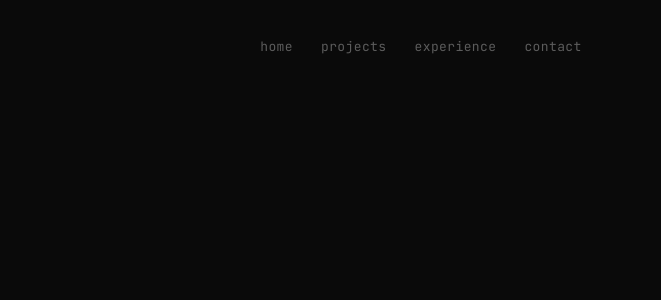
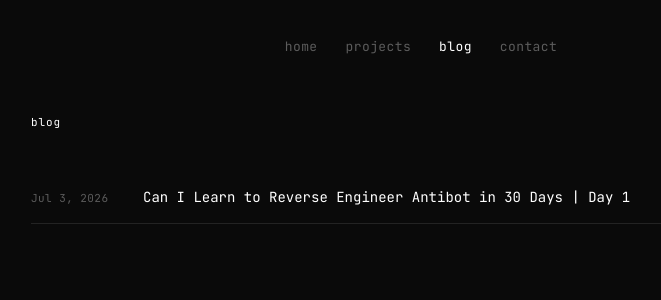
Before and after one commit to jasonnugget/jasonnugget.github.io, a React (Vite) app: page /blog in a window 1280 px wide. Shown: the top 300 px of the page, without its empty margins (219-880 px from the left). Built offline with nearby package versions, Linux system fonts and the light colour scheme; a web font is replaced by a local one.

Commit message:
added  a blog about my reverse engineering journey

```diff
--- a/src/App.jsx
+++ b/src/App.jsx
@@ -2,7 +2,8 @@ import { Routes, Route } from 'react-router-dom'
 import Nav from './components/Nav'
 import Home from './pages/Home'
 import Projects from './pages/Projects'
-import Experience from './pages/Experience'
+import Blog from './pages/Blog'
+import BlogPost from './pages/BlogPost'
 import Contact from './pages/Contact'
 import './App.css'
 
@@ -14,7 +15,8 @@ export default function App() {
         <Routes>
           <Route path="/" element={<Home />} />
           <Route path="/projects" element={<Projects />} />
-          <Route path="/experience" element={<Experience />} />
+          <Route path="/blog" element={<Blog />} />
+          <Route path="/blog/:slug" element={<BlogPost />} />
           <Route path="/contact" element={<Contact />} />
         </Routes>
       </main>
--- a/src/components/Footer.jsx
+++ b/src/components/Footer.jsx
@@ -4,7 +4,7 @@ import styles from './Footer.module.css'
 const links = [
   { to: '/', label: 'home', end: true },
   { to: '/projects', label: 'projects' },
-  { to: '/experience', label: 'experience' },
+  { to: '/blog', label: 'blog' },
   { to: '/contact', label: 'contact' },
 ]
 
--- a/src/components/Nav.jsx
+++ b/src/components/Nav.jsx
@@ -4,7 +4,7 @@ import styles from './Nav.module.css'
 const pageLinks = [
   { to: '/', label: 'home', end: true },
   { to: '/projects', label: 'projects' },
-  { to: '/experience', label: 'experience' },
+  { to: '/blog', label: 'blog' },
   { to: '/contact', label: 'contact' },
 ]
 
--- /dev/null
+++ b/src/pages/Blog.jsx
@@ -0,0 +1,24 @@
+import { Link } from 'react-router-dom'
+import styles from './Blog.module.css'
+import { postsWithSlugs, formatDate } from './blogPosts'
+
+export default function Blog() {
+  return (
+    <div className={styles.page}>
+      <h1 className={styles.heading}>blog</h1>
+      {postsWithSlugs.length === 0 ? (
+        <p className={styles.placeholder}>nothing here yet — check back soon.</p>
+      ) : (
+        <div className={styles.list}>
+          {postsWithSlugs.map(({ slug, date, title }) => (
+            <Link key={slug} to={`/blog/${slug}`} className={styles.item}>
+              <time className={styles.date}>{formatDate(date)}</time>
+              <span className={styles.title}>{title}</span>
+              <span className={styles.arrow}>→</span>
+            </Link>
+          ))}
+        </div>
+      )}
+    </div>
+  )
+}
--- /dev/null
+++ b/src/pages/Blog.module.css
@@ -0,0 +1,116 @@
+.page {
+  display: flex;
+  flex-direction: column;
+  gap: 40px;
+}
+
+.heading {
+  font-size: 11px;
+  font-weight: 400;
+  color: var(--text-bright);
+  letter-spacing: 0.08em;
+}
+
+.placeholder {
+  font-size: 13px;
+  color: var(--text-muted);
+}
+
+/* --- list page --- */
+
+.list {
+  display: flex;
+  flex-direction: column;
+  gap: 4px;
+}
+
+.item {
+  display: flex;
+  align-items: baseline;
+  gap: 16px;
+  padding: 14px 14px 14px 0;
+  border-bottom: 1px solid var(--border);
+  transition: padding-left 0.2s ease;
+}
+
+.item:hover {
+  padding-left: 8px;
+}
+
+.date {
+  flex: 0 0 96px;
+  font-size: 11px;
+  color: var(--text-muted);
+  letter-spacing: 0.04em;
+}
+
+.title {
+  flex: 1;
+  font-size: 14px;
+  font-weight: 500;
+  color: var(--text-bright);
+}
+
+.arrow {
+  font-size: 13px;
+  color: var(--text-muted);
+  opacity: 0;
+  transition: opacity 0.2s ease;
+}
+
+.item:hover .arrow {
+  opacity: 1;
+}
+
+/* --- detail page --- */
+
+.back {
+  font-size: 12px;
+  color: var(--text-muted);
+  letter-spacing: 0.02em;
+  transition: color 0.2s ease;
+  align-self: flex-start;
+}
+
+.back:hover {
+  color: var(--text-bright);
+}
+
+.post {
+  display: flex;
+  flex-direction: column;
+  gap: 12px;
+}
+
+.postDate {
+  font-size: 11px;
+  color: var(--text-muted);
+  letter-spacing: 0.04em;
+}
+
+.postTitle {
+  font-size: 20px;
+  font-weight: 500;
+  color: var(--text-bright);
+}
+
+.paragraph {
+  font-size: 13px;
+  color: var(--text-muted);
+  line-height: 1.7;
+}
+
+@media (max-width: 640px) {
+  .item {
+    flex-direction: column;
+    gap: 4px;
+  }
+
+  .date {
+    flex-basis: auto;
+  }
+
+  .arrow {
+    display: none;
+  }
+}
--- /dev/null
+++ b/src/pages/BlogPost.jsx
@@ -0,0 +1,35 @@
+import { Link, useParams } from 'react-router-dom'
+import styles from './Blog.module.css'
+import { getPost, formatDate } from './blogPosts'
+
+export default function BlogPost() {
+  const { slug } = useParams()
+  const post = getPost(slug)
+
+  if (!post) {
+    return (
+      <div className={styles.page}>
+        <Link to="/blog" className={styles.back}>← blog</Link>
+        <p className={styles.placeholder}>post not found.</p>
+      </div>
+    )
+  }
+
+  return (
+    <div className={styles.page}>
+      <Link to="/blog" className={styles.back}>← blog</Link>
+      <article className={styles.post}>
+        <time className={styles.postDate}>{formatDate(post.date)}</time>
+        <h1 className={styles.postTitle}>{post.title}</h1>
+        {post.body
+          .trim()
+          .split(/\n\s*\n/)
+          .map((para, i) => (
+            <p key={i} className={styles.paragraph}>
+              {para.trim()}
+            </p>
+          ))}
+      </article>
+    </div>
+  )
+}
--- a/src/pages/Experience.jsx
+++ /dev/null
@@ -1,10 +0,0 @@
-import styles from './Experience.module.css'
-
-export default function Experience() {
-  return (
-    <div className={styles.page}>
-      <h1 className={styles.heading}>experience</h1>
-      <p className={styles.placeholder}>nothing here yet — check back soon.</p>
-    </div>
-  )
-}
--- a/src/pages/Experience.module.css
+++ /dev/null
@@ -1,17 +0,0 @@
-.page {
-  display: flex;
-  flex-direction: column;
-  gap: 24px;
-}
-
-.heading {
-  font-size: 11px;
-  font-weight: 400;
-  color: var(--text-bright);
-  letter-spacing: 0.08em;
-}
-
-.placeholder {
-  font-size: 13px;
-  color: var(--text-muted);
-}
--- /dev/null
+++ b/src/pages/blogPosts.js
@@ -0,0 +1,64 @@
+// Blog posts — newest first.
+//
+// To add a new post, copy the block below, paste it at the TOP of the array
+// (right after `export const posts = [`), and fill it in:
+//
+//   {
+//     date: '2026-07-03',            // YYYY-MM-DD
+//     title: 'Your title here',
+//     body: `
+// Write your post here. Blank lines separate paragraphs.
+// You can write as many paragraphs as you like.
+//     `,
+//   },
+//
+// That's it — save the file and the post shows up automatically.
+
+export const posts = [
+  {
+    date: '2026-07-03',
+    title: 'Can I Learn to Reverse Engineer Antibot in 30 Days | Day 1',
+    body: `
+When I was a kid, I was always fascinated by how checkout bots work. Over summer, I really had no projects
+planned or anything, so I started diving deep into how a checkout bot works. Turns out it is really complicated
+and I genuinely have no idea or where to start. I have a grasp or flow of how things work, but it is difficult for me
+to piece it all together as each antibot is very different.
+
+So for my summer project, I want to learn if I could program a checkout bot, with my first primary focus being f5 shape security.
+I will upload resources that I found helpful, share my progress, and hopefully be able to buy some pokemon. This is my first day,
+so essentially I will be trying to build a checkout flow mainly through requests.
+
+Another issue I ran into is that it is very difficult to get Claude or ChatGPT to teach or generate code to help. That is another
+reason I think it is difficult for me to learn. Anyways, I think bot developers are so cool just by the fact they are in constant
+competition. My goal is to be able to reverse engineer shape by the end of the month hopefully and get it done. Then move onto a different
+antibot in the future.
+    `,
+  },
+]
+
+// --- helpers (you don't need to touch anything below) ---
+
+// Turns a title into the URL slug, e.g. "Starting a blog" -> "starting-a-blog".
+// The post's page lives at /blog/<slug>. (Changing a title changes its URL.)
+export function slugify(title) {
+  return title
+    .toLowerCase()
+    .trim()
+    .replace(/[^a-z0-9]+/g, '-')
+    .replace(/^-+|-+$/g, '')
+}
+
+// Posts with a `slug` attached, ready to render/link.
+export const postsWithSlugs = posts.map((p) => ({ ...p, slug: slugify(p.title) }))
+
+export function getPost(slug) {
+  return postsWithSlugs.find((p) => p.slug === slug)
+}
+
+export function formatDate(iso) {
+  return new Date(`${iso}T00:00:00`).toLocaleDateString('en-US', {
+    year: 'numeric',
+    month: 'short',
+    day: 'numeric',
+  })
+}
```
Also changed, not shown: 1 other file (tests, documents, lock files or other folders).
